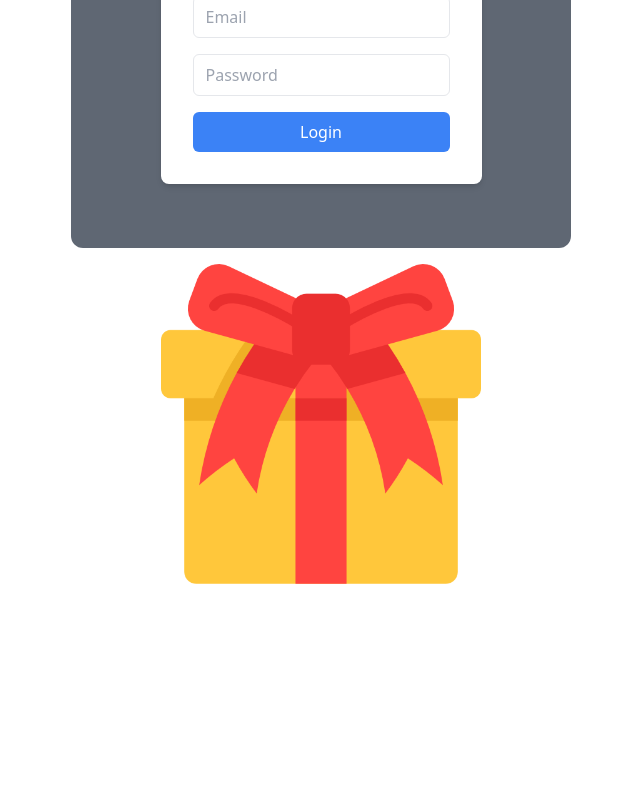
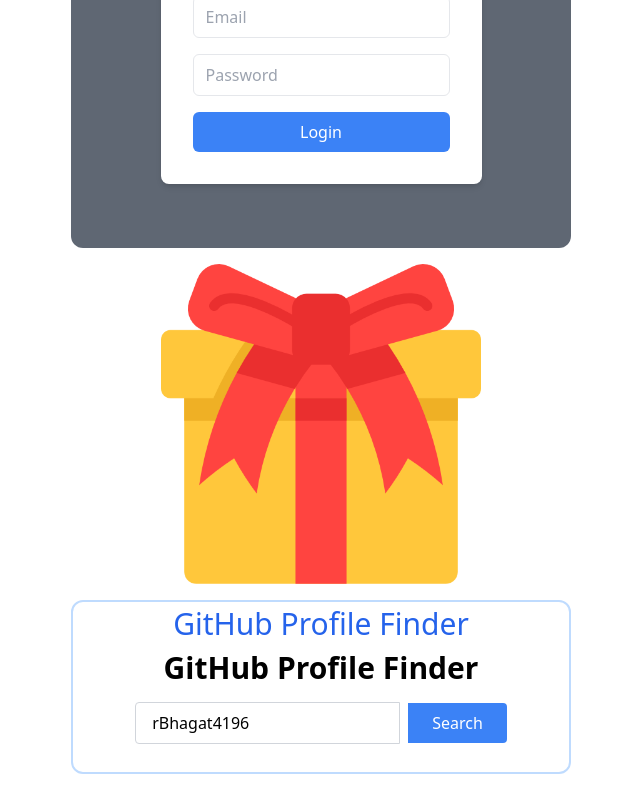
Before and after one commit to rBhagat4196/React-Interview-Mini-Projects, a React (Create React App) app: page / in a window 1280 px wide. Shown: the part 3011-3811 px from the top of the page, without its empty margins (319-959 px from the left). Before the commit the page ends 3621 px from the top, so only its background shows below. Built offline with nearby package versions, Linux system fonts and the light colour scheme; no server answers.

Commit message:
github profile finder

```diff
--- a/package.json
+++ b/package.json
@@ -6,6 +6,7 @@
     "@testing-library/jest-dom": "^5.17.0",
     "@testing-library/react": "^13.4.0",
     "@testing-library/user-event": "^13.5.0",
+    "axios": "^1.6.7",
     "react": "^18.2.0",
     "react-dom": "^18.2.0",
     "react-icons": "^5.0.1",
--- a/src/App.js
+++ b/src/App.js
@@ -11,6 +11,7 @@
 import ScrollIndicator from "./components/scroll-indicator/ScrollIndicator";
 import CustomTab from "./components/custom-tab";
 import Popup from "./components/modal-popup";
+import GitHubProfileFinder from "./components/github-profile-finder";
 
 function App() {
   const [theme, setTheme] = useState(localStorage.getItem("theme") ?? "light");
@@ -29,6 +30,7 @@
       <ToggleTheme theme={theme} setTheme={setTheme} />
       <CustomTab/>
       <Popup theme={theme}/>
+      <GitHubProfileFinder/>
       <div className="mt-[10px]"></div>
     </div>
   );
--- /dev/null
+++ b/src/components/github-profile-finder/index.jsx
@@ -0,0 +1,110 @@
+import React, { useState } from "react";
+const GitHubProfileFinder = () => {
+  const [username, setUsername] = useState("rBhagat4196");
+  const [userData, setUserData] = useState(null);
+  const [error, setError] = useState(null);
+  const [loading, setLoading] = useState(false);
+
+  const handleSearch = async () => {
+    setLoading(true);
+    setError(null);
+    try {
+      const response = await fetch(`https://api.github.com/users/${username}`);
+      if (response.ok) {
+        const userData = await response.json();
+        // console.log(userData);
+        setUserData(userData);
+      } else {
+        throw new Error("User not found");
+      }
+    } catch (error) {
+      setError(error.message);
+    }
+    setLoading(false);
+  };
+
+  return (
+    <div className="w-[500px] mx-auto border-2 border-blue-200 p-1 rounded-xl">
+      <div className="text-blue-600 text-3xl text-center">
+        GitHub Profile Finder
+      </div>
+      <div className="container mx-auto p-2">
+        <h1 className="text-3xl font-semibold mb-4 text-center">
+          GitHub Profile Finder
+        </h1>
+        <div className="flex items-center justify-center mb-4">
+          <input
+            type="text"
+            value={username}
+            onChange={(e) => setUsername(e.target.value)}
+            placeholder="Enter GitHub username"
+            className="mr-2 px-4 py-2 border border-gray-300 rounded-l focus:outline-none"
+          />
+          <button
+            onClick={handleSearch}
+            disabled={loading || !username}
+            className={`px-6 py-2 rounded-r focus:outline-none ${
+              loading
+                ? "bg-gray-500 cursor-not-allowed"
+                : "bg-blue-500 hover:bg-blue-600 text-white"
+            }`}
+          >
+            {loading ? "Searching..." : "Search"}
+          </button>
+        </div>
+        {error && <p className="text-red-500 text-center">{error}</p>}
+        {userData && (
+          <div className="bg-white rounded-lg p-6 shadow-md">
+            <div className="flex items-center">
+              <img
+                src={userData.avatar_url}
+                alt="Avatar"
+                className="w-20 h-20 rounded-full mr-4 border border-gray-300"
+              />
+              <div>
+                <h2 className="text-xl font-semibold">
+                  {userData.name || userData.login}
+                </h2>
+                <p className="text-gray-600">@{userData.login}</p>
+                {userData.bio && <p className="mt-2">{userData.bio}</p>}
+                <div className="mt-4 flex space-x-4">
+                  <div>
+                    <p className="font-semibold">{userData.followers}</p>
+                    <p className="text-sm text-gray-600">Followers</p>
+                  </div>
+                  <div>
+                    <p className="font-semibold">{userData.following}</p>
+                    <p className="text-sm text-gray-600">Following</p>
+                  </div>
+                  <div>
+                    <p className="font-semibold">{userData.public_repos}</p>
+                    <p className="text-sm text-gray-600">Repos</p>
+                  </div>
+                </div>
+                {userData.location && (
+                  <p className="mt-2">
+                    <svg
+                      xmlns="http://www.w3.org/2000/svg"
+                      className="h-5 w-5 inline-block mr-1 text-gray-600"
+                      viewBox="0 0 20 20"
+                      fill="currentColor"
+                    >
+                      <path
+                        fillRule="evenodd"
+                        d="M10 2a7 7 0 00-7 7c0 5.25 7 13 7 13s7-7.75 7-13a7 7 0 00-7-7zm0 10.25a3.25 3.25 0 100-6.5 3.25 3.25 0 000 6.5z"
+                        clipRule="evenodd"
+                      />
+                    </svg>
+                    {userData.location}
+                  </p>
+                )}
+              </div>
+            </div>
+          </div>
+        )}
+      </div>
+    </div>
+  );
+};
+
+export default GitHubProfileFinder;
--- a/src/components/qr-code/index.jsx
+++ b/src/components/qr-code/index.jsx
@@ -1,7 +1,7 @@
 import React, { useState } from 'react'
 import QRCode from "react-qr-code";
 
-const QrCodeGenerator = (theme) => {
+const QrCodeGenerator = ({theme}) => {
   console.log(theme)
   const [data,setData] = useState("")
   return (
@@ -10,7 +10,7 @@
 
       <form className=''>
 
-        <label className={`${theme==="dark" ? "text-white" : "" }text-xl font-semibold`}>
+        <label className={`${theme==="dark" ? "text-white" : "" } text-xl font-semibold`}>
           Enter Data
         </label>
         <input
```
Also changed, not shown: 1 other file (tests, documents, lock files or other folders).
